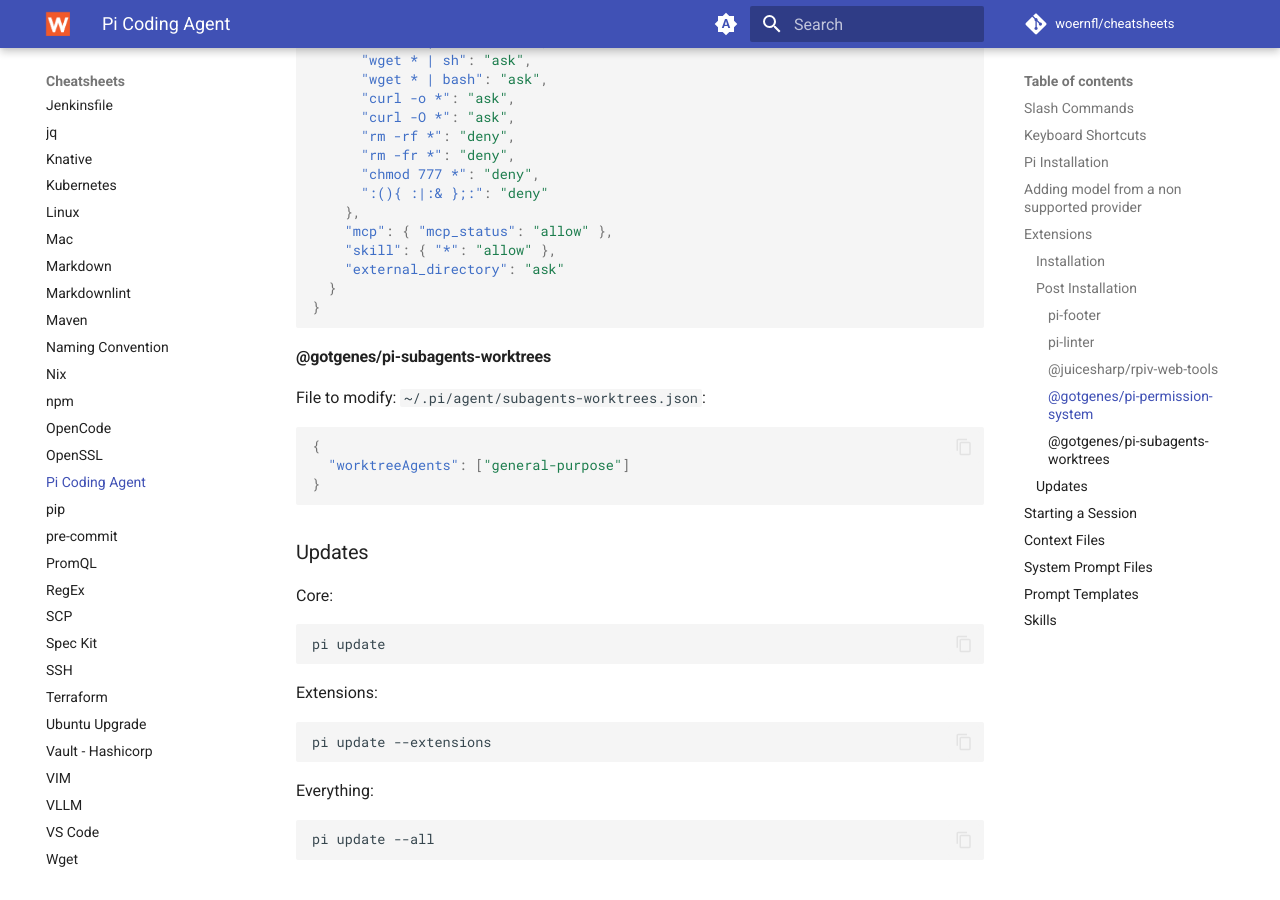
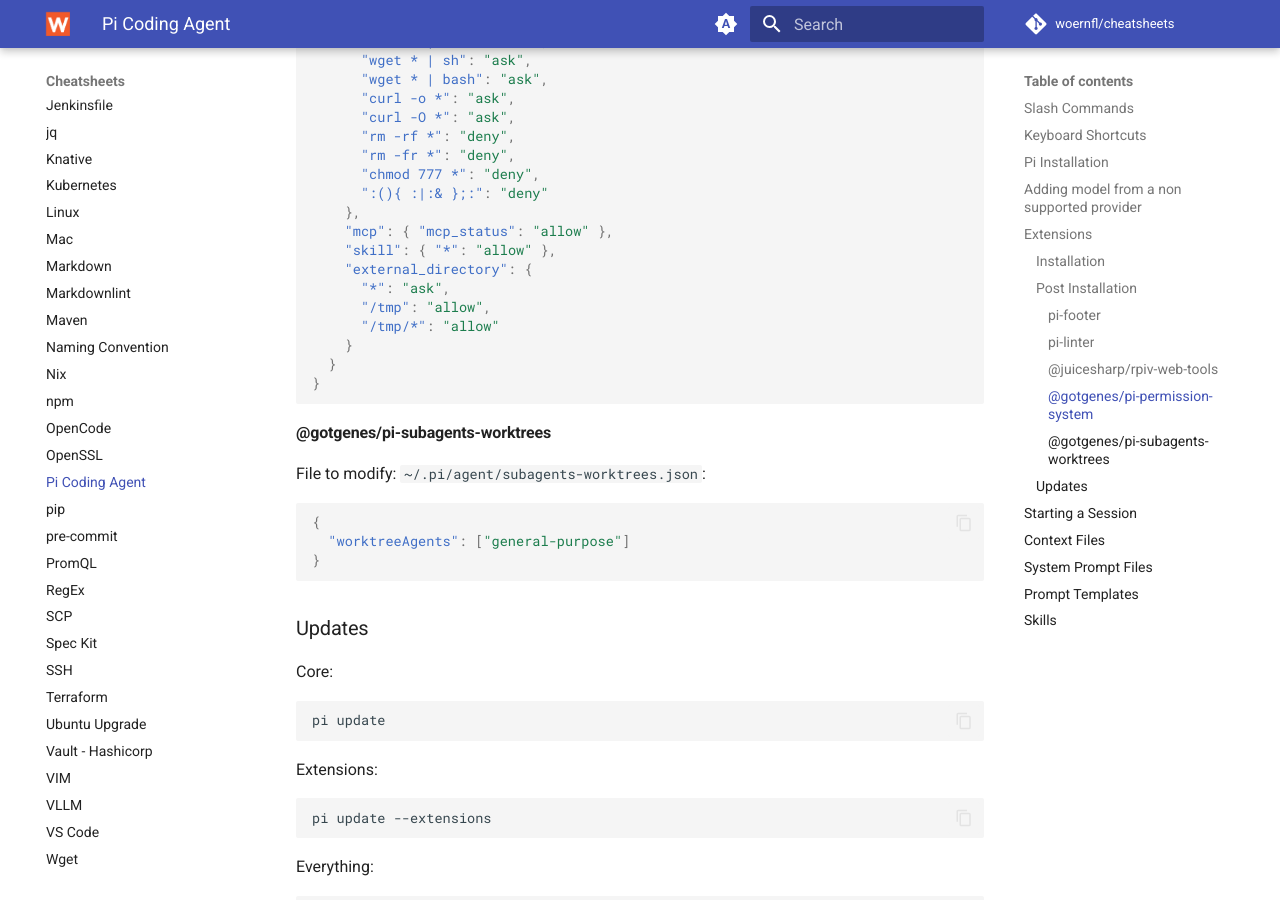
Before and after one commit to woernfl/cheatsheets, an MkDocs documentation site: the page built from docs/pi.md, in a window 1280 px wide and 900 px high, scrolled down 8906 px. Built offline with MkDocs 1.6.1 and Material for MkDocs 9.7.7, drawn with Linux system fonts in a browser that asks for light colours; comment, search, counter and statistics services are not loaded.

````diff
--- a/docs/pi.md
+++ b/docs/pi.md
@@ -431,7 +431,11 @@ File to modify: `~/.pi/agent/extensions/pi-permission-system/config.json`:
     },
     "mcp": { "mcp_status": "allow" },
     "skill": { "*": "allow" },
-    "external_directory": "ask"
+    "external_directory": {
+      "*": "ask",
+      "/tmp": "allow",
+      "/tmp/*": "allow"
+    }
   }
 }
 ```
````
